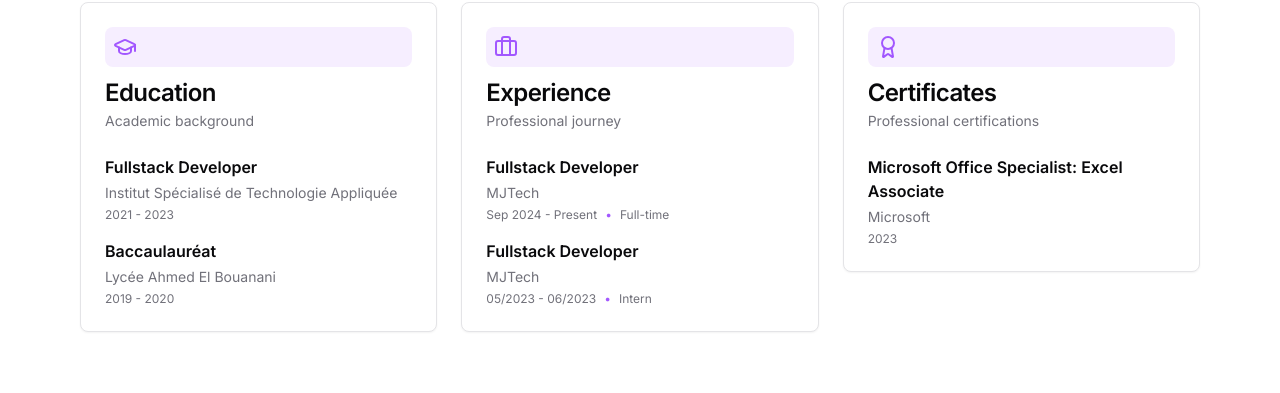
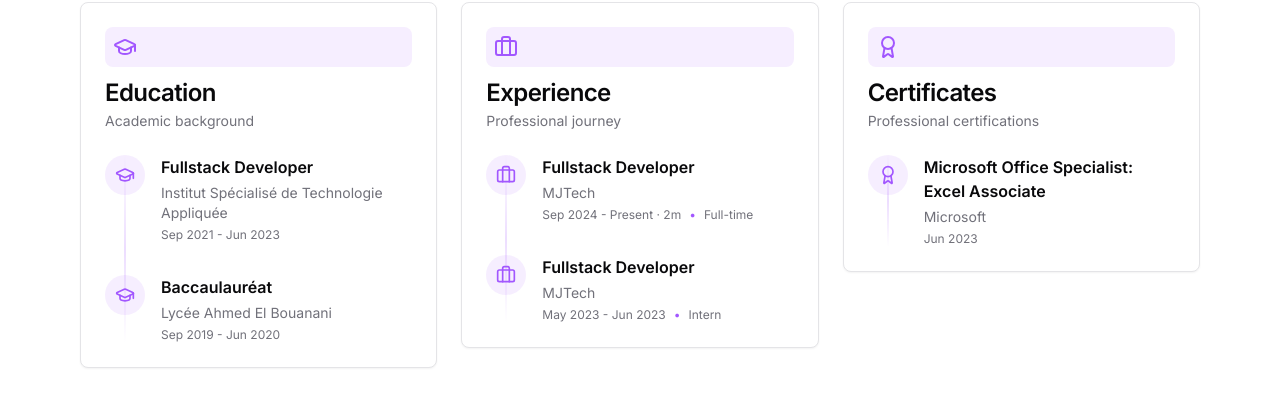
Before and after one commit to itzAymvn/aymvn-portfolio-v2, a Next.js app: page / in a window 1280 px wide. Shown: the part 1595-1988 px from the top of the page. Built offline with nearby package versions, Linux system fonts and the light colour scheme.

Commit message:
feat: Update style of resume section

```diff
--- a/components/resume.tsx
+++ b/components/resume.tsx
@@ -27,6 +27,35 @@ export function Resume() {
 		hidden: { opacity: 0, y: 20 },
 		visible: { opacity: 1, y: 0 },
 	}
+
+	const formatDate = (date: Date) => {
+		return date.toLocaleDateString("en-US", { month: "short", year: "numeric" })
+	}
+
+	const getDateRange = (start: Date, end?: Date) => {
+		const startDate = new Date(start)
+		if (!end) {
+			const now = new Date()
+			const months = (now.getFullYear() - startDate.getFullYear()) * 12 + (now.getMonth() - startDate.getMonth())
+			const years = Math.floor(months / 12)
+			const remainingMonths = months % 12
+
+			const duration =
+				years > 0
+					? remainingMonths > 0
+						? `${years}y ${remainingMonths}m`
+						: `${years}y`
+					: `${remainingMonths}m`
+
+			return `${formatDate(startDate)} - Present · ${duration}`
+		}
+		const endDate = new Date(end)
+		return `${formatDate(startDate)} - ${formatDate(endDate)}`
+	}
+
+	const sortedEducation = [...resume.education].sort((a, b) => b.start.getTime() - a.start.getTime())
+	const sortedExperience = [...resume.experience].sort((a, b) => b.start.getTime() - a.start.getTime())
+	const sortedCertificates = [...resume.certificates].sort((a, b) => b.date.getTime() - a.date.getTime())
 
 	return (
 		<section id="resume" className="container space-y-8">
@@ -63,14 +92,23 @@ export function Resume() {
 							<CardTitle>Education</CardTitle>
 							<CardDescription>Academic background</CardDescription>
 						</CardHeader>
-            <CardContent className="space-y-4">
-              {resume.education.map((edu) => (
-                <div key={edu.degree} className="space-y-1">
+						<CardContent>
+							<div className="relative space-y-8 before:absolute before:inset-0 before:ml-5 before:h-full before:w-0.5 before:-translate-x-px before:bg-gradient-to-b before:from-transparent before:via-primary/20 before:to-transparent">
+								{sortedEducation.map((edu) => (
+									<div key={edu.degree} className="relative flex items-start">
+										<div className="absolute left-0 flex h-10 w-10 items-center justify-center rounded-full bg-primary/10 text-primary">
+											<GraduationCapIcon className="h-5 w-5" />
+										</div>
+										<div className="ml-14 space-y-1">
 											<h3 className="font-semibold">{edu.degree}</h3>
 											<p className="text-sm text-muted-foreground">{edu.institution}</p>
-                  <p className="text-xs text-muted-foreground">{edu.period}</p>
+											<p className="text-xs text-muted-foreground">
+												{getDateRange(edu.start, edu.end)}
+											</p>
+										</div>
 									</div>
 								))}
+							</div>
 						</CardContent>
 					</Card>
 				</motion.div>
@@ -84,18 +122,27 @@ export function Resume() {
 							<CardTitle>Experience</CardTitle>
 							<CardDescription>Professional journey</CardDescription>
 						</CardHeader>
-            <CardContent className="space-y-4">
-              {resume.experience.map((exp, index) => (
-                <div key={index} className="space-y-1">
+						<CardContent>
+							<div className="relative space-y-8 before:absolute before:inset-0 before:ml-5 before:h-full before:w-0.5 before:-translate-x-px before:bg-gradient-to-b before:from-transparent before:via-primary/20 before:to-transparent">
+								{sortedExperience.map((exp, index) => (
+									<div key={index} className="relative flex items-start">
+										<div className="absolute left-0 flex h-10 w-10 items-center justify-center rounded-full bg-primary/10 text-primary">
+											<BriefcaseIcon className="h-5 w-5" />
+										</div>
+										<div className="ml-14 space-y-1">
 											<h3 className="font-semibold">{exp.title}</h3>
 											<p className="text-sm text-muted-foreground">{exp.company}</p>
 											<div className="flex items-center gap-2">
-                    <p className="text-xs text-muted-foreground">{exp.period}</p>
+												<p className="text-xs text-muted-foreground">
+													{getDateRange(exp.start, exp.end)}
+												</p>
 												<span className="text-xs text-primary">•</span>
 												<p className="text-xs text-muted-foreground">{exp.type}</p>
 											</div>
 										</div>
+									</div>
 								))}
+							</div>
 						</CardContent>
 					</Card>
 				</motion.div>
@@ -109,14 +156,21 @@ export function Resume() {
 							<CardTitle>Certificates</CardTitle>
 							<CardDescription>Professional certifications</CardDescription>
 						</CardHeader>
-            <CardContent className="space-y-4">
-              {resume.certificates.map((cert) => (
-                <div key={cert.name} className="space-y-1">
+						<CardContent>
+							<div className="relative space-y-8 before:absolute before:inset-0 before:ml-5 before:h-full before:w-0.5 before:-translate-x-px before:bg-gradient-to-b before:from-transparent before:via-primary/20 before:to-transparent">
+								{sortedCertificates.map((cert) => (
+									<div key={cert.name} className="relative flex items-start">
+										<div className="absolute left-0 flex h-10 w-10 items-center justify-center rounded-full bg-primary/10 text-primary">
+											<AwardIcon className="h-5 w-5" />
+										</div>
+										<div className="ml-14 space-y-1">
 											<h3 className="font-semibold">{cert.name}</h3>
 											<p className="text-sm text-muted-foreground">{cert.issuer}</p>
-                  <p className="text-xs text-muted-foreground">{cert.date}</p>
+											<p className="text-xs text-muted-foreground">{formatDate(cert.date)}</p>
+										</div>
 									</div>
 								))}
+							</div>
 						</CardContent>
 					</Card>
 				</motion.div>
--- a/data/resume.ts
+++ b/data/resume.ts
@@ -3,32 +3,35 @@ export const resume = {
 		{
 			degree: "Fullstack Developer",
 			institution: "Institut Spécialisé de Technologie Appliquée",
-      period: "2021 - 2023",
+			start: new Date("2021-09-01"),
+			end: new Date("2023-06-01"),
 		},
 		{
 			degree: "Baccaulauréat",
 			institution: "Lycée Ahmed El Bouanani",
-      period: "2019 - 2020",
+			start: new Date("2019-09-01"),
+			end: new Date("2020-06-01"),
 		},
 	],
 	certificates: [
 		{
 			name: "Microsoft Office Specialist: Excel Associate",
 			issuer: "Microsoft",
-      date: "2023",
+			date: new Date("2023-06-01"),
 		},
 	],
 	experience: [
 		{
 			title: "Fullstack Developer",
 			company: "MJTech",
-      period: "Sep 2024 - Present",
+			start: new Date("2024-09-01"),
 			type: "Full-time",
 		},
 		{
 			title: "Fullstack Developer",
 			company: "MJTech",
-      period: "05/2023 - 06/2023",
+			start: new Date("2023-05-01"),
+			end: new Date("2023-06-01"),
 			type: "Intern",
 		},
 	],
```
Lines whose indentation alone changed are shown as unchanged.
